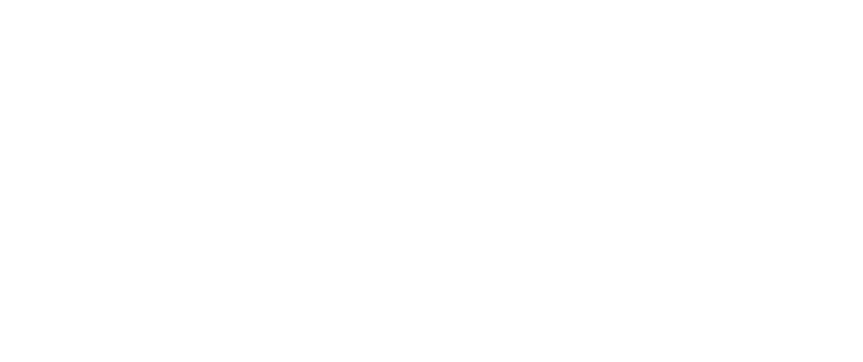
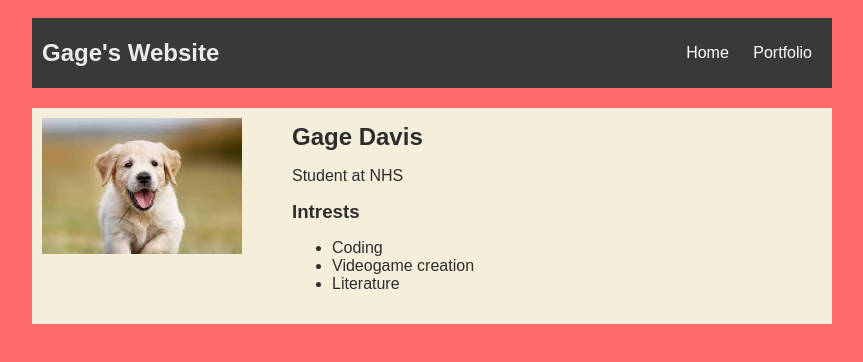
Before and after one commit to gagedavis1/gagedavis1.github.io, a plain HTML site: page index.html in a window 1280 px wide. Shown: the whole page, without its empty margins (208-1071 px from the left). Drawn offline with Linux system fonts and the light colour scheme.

Commit message:
finished website

```diff
--- a/index.html
+++ b/index.html
@@ -2,16 +2,38 @@
 <html>
     <head>
         <title>Gage's Awesome Website</title>
+        <link rel = "stylesheet" href = "style.css">
     </head>
 
     <body>
         <!-- All content goes here -->
-        <div>
+        <div id = "all-contents">
             <nav>
-
+                <h1>Gage's Website</h1>
+                <ul id = "nav-ul">
+                    <li class = "nav-li"><a href = "index.html">Home</a></li>
+                    <li class = "nav-li"><a href = "portfolio.html">Portfolio</a></li>
+                </ul>
             </nav>
             <main>
-
+                <!-- Sidebar section-->
+                <div class = "sidebar">
+                    <img class = "sidebar-img" src = "images/Profile Picture (PLACEHOLDER).jpeg">
+                </div>
+                <!-- Content section-->
+                <div class = "content">
+                    <h2>Gage Davis</h2>
+                    <p>Student at NHS</p>
+                    <!-- Intrests section -->
+                    <div id = "intrests">
+                        <h3>Intrests</h3>
+                        <ul>
+                            <li>Coding</li>
+                            <li>Videogame creation</li>
+                            <li>Literature</li>
+                        </ul>
+                    </div>
+                </div>
             </main>
         </div>
     </body>
--- a/style.css
+++ b/style.css
@@ -0,0 +1,89 @@
+body {
+    background: rgb(255, 106, 106);
+    color: rgb(45, 45, 45);
+    padding: 10px;
+    font-family: arial;
+}
+#all-contents {
+  max-width: 800px;
+    margin: auto;
+}
+
+/* navigation menu */
+nav {
+    background: rgb(58, 57, 57);
+   margin: 0 auto;
+   margin-bottom: 20px;
+    display: flex;
+    padding: 10px;
+}
+h1 {
+    display: flex;
+    align-items: center;
+    color: rgb(236, 236, 236);
+    flex: 1;
+    margin: 0;
+}
+#nav-ul {
+    list-style-image: none;
+}
+.nav-li {
+    display: inline-block;
+    padding: 0 10px;
+}
+a {
+    text-decoration: none;
+    color: #fff;
+}
+
+/* main container area beneath menu */
+main {
+background: rgb(245, 238, 219);
+display: flex;
+}
+.sidebar {
+margin-right: 25px;
+padding: 10px;
+}
+.sidebar-img {
+width: 200px;
+}
+.content {
+flex: 1;
+padding: 15px;
+}
+
+/* portfolio styles */
+#interests {
+border: 4px silver ridge;
+padding: 8px;
+}
+h2, h3 {
+margin: 0px;
+}
+
+        /* portfolio styles */
+        .content h1 {
+        color: black;
+    }
+
+    #portfolio {
+        list-style-type: none;
+        padding-left: 0;
+    }
+
+    #portfolio li {
+        background: #fff;
+        padding: 10px;
+        border-radius: 10px;
+        margin-bottom: 10px;
+    }
+
+    #portfolio li:hover {
+        background: #eee;
+    }
+
+    #portfolio a {
+        text-decoration: none;
+        color: #454545;
+    }
```
Also changed, not shown: portfolio.html (+36 -0 lines), images/Profile Picture (PLACEHOLDER).jpeg (added).
